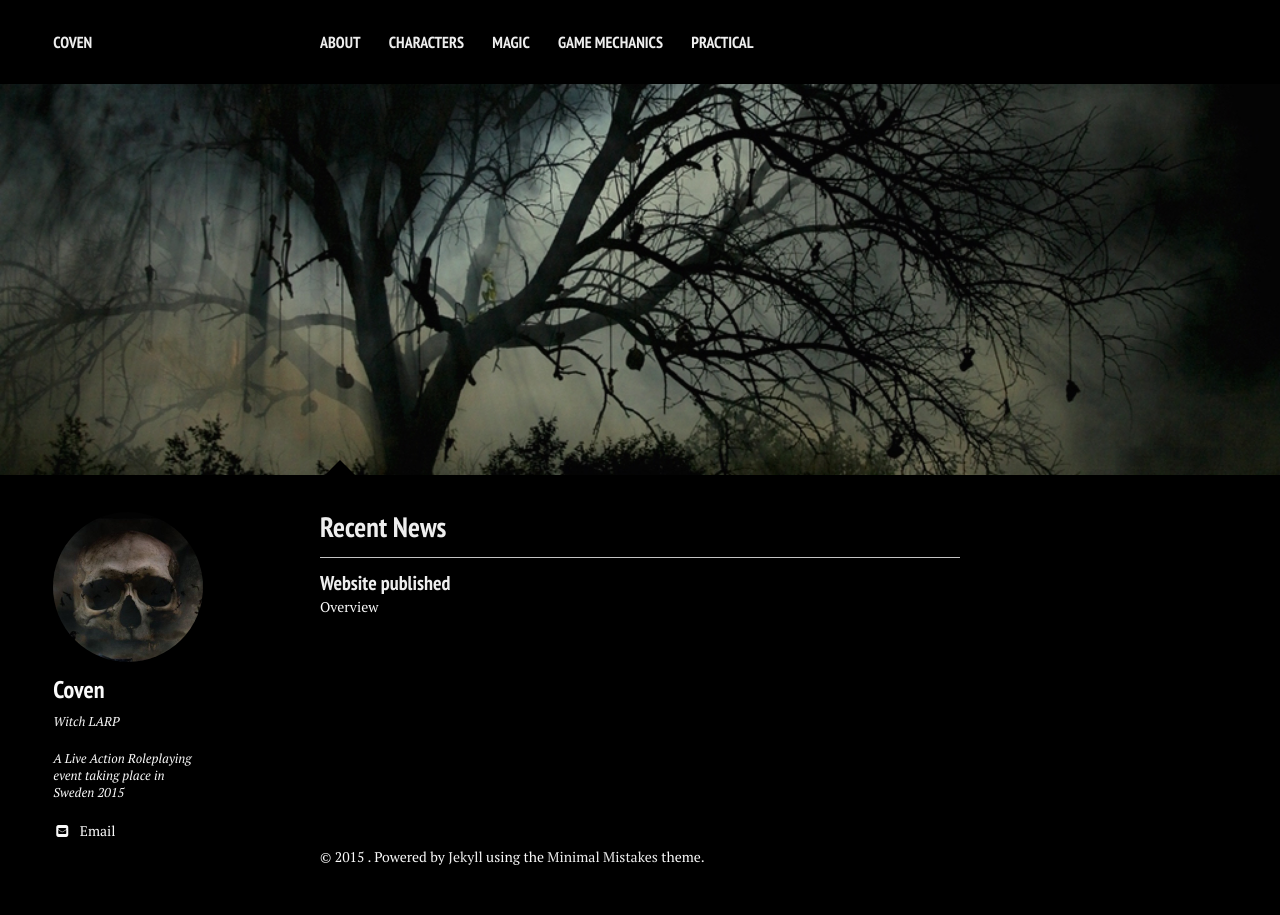
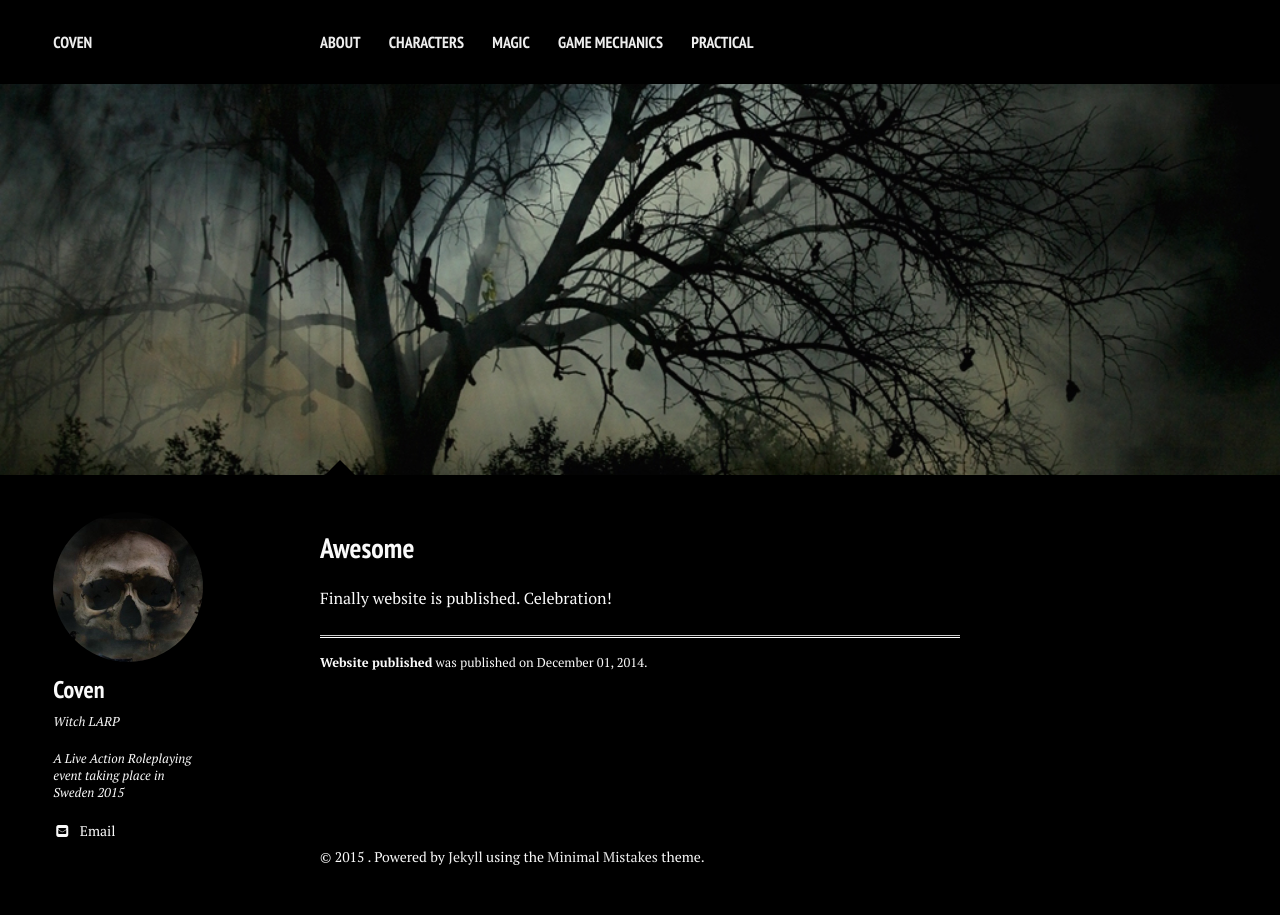
Before and after one commit to stanislavb/www.coven.nu, a Jekyll site: the page built from index.md, in a window 1280 px wide. Built offline with Jekyll 4.4.1, drawn with Linux system fonts in a browser that asks for light colours; nearby versions of some CDN libraries.

Commit message:
Clean up post layout

```diff
--- a/_layouts/home.html
+++ b/_layouts/home.html
@@ -32,19 +32,23 @@
   <div class="article-author-side">
     {% include _sidebar.html %}
   </div>
-  <div id="index">
-    <h3><a href="{{ site.url}}/news/">Recent News</a></h3>
-    {% for post in site.posts limit:5 %}
-    <article>
-      {% if post.link %}
-        <h2 class="link-post"><a href="{{ site.url }}{{ post.url }}" title="{{ post.title }}">{{ post.title }}</a> <a href="{{ post.link }}" target="_blank" title="{{ post.title }}"><i class="fa fa-link"></i></h2>
-      {% else %}
-        <h2><a href="{{ site.url }}{{ post.url }}" title="{{ post.title }}">{{ post.title }}</a></h2>
-        <p>{{ post.excerpt | strip_html | truncate: 160 }}</p>
-      {% endif %}
+    {% for post in site.posts %}
+    <article class="post">
+    <div class="article-wrap">
+      {{ post.content }}
+      <hr />
+      <footer role="contentinfo">
+        <div class="article-author-bottom">
+          {% include _sidebar.html %}
+        </div>
+        <p class="byline"><strong>{{ post.title }}</strong> was published on <time datetime="{{ post.date | date_to_xmlschema }}">{{ post.date | date: "%B %d, %Y" }}</time>{% if post.modified %} and last modified on <time datetime="{{ post.modified | date: "%Y-%m-%d" }}">{{ post.modified | date: "%B %d, %Y" }}</time>{% endif %}.</p>
+      </footer>
+    </div><!-- /.article-wrap -->
+  {% if site.owner.disqus-shortname and post.comments == true %}
+    <section id="disqus_thread"></section><!-- /#disqus_thread -->
+  {% endif %}
     </article>
     {% endfor %}
-  </div><!-- /#index -->
 </div><!-- /#main -->
 
 <div class="footer-wrap">
--- a/_layouts/post.html
+++ b/_layouts/post.html
@@ -58,7 +58,7 @@
 
 <div class="footer-wrap">
   <div class="related-articles">
-  <h4>You might also enjoy <small class="pull-right">(<a href="{{ site.url }}/news/">View recent news</a>)</small></h4>
+  <h4>You could check out the<small class="pull-right">(<a href="{{ site.url }}">front page</a>)</small></h4>
     <ul>
     {% for post in site.related_posts limit:3 %}
       <li><a href="{{ site.url }}{{ post.url }}" title="{{ post.title }}">{{ post.title }}</a></li>
--- a/_sass/variables.scss
+++ b/_sass/variables.scss
@@ -22,7 +22,7 @@ $black          : #111;
 $accentcolor    : $white;
 
 // Buttons
-$primary			: $white;
+$primary			: $black;
 $success			: #5cb85c;
 $warning			: #dd8338;
 $danger				: #C64537;
```
Also changed, not shown: _posts/2014-12-01-news.md (deleted, +0 -21 lines), _posts/2014-12-01-website-published.md (added, +11 -0 lines), practical/index.md (+15 -3 lines), 1 other file.
